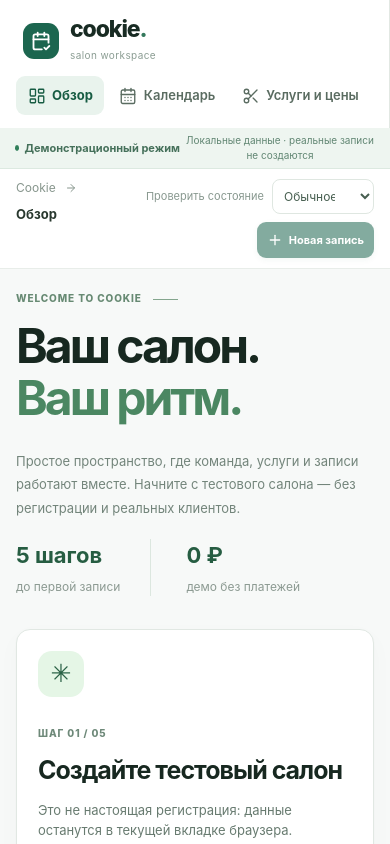
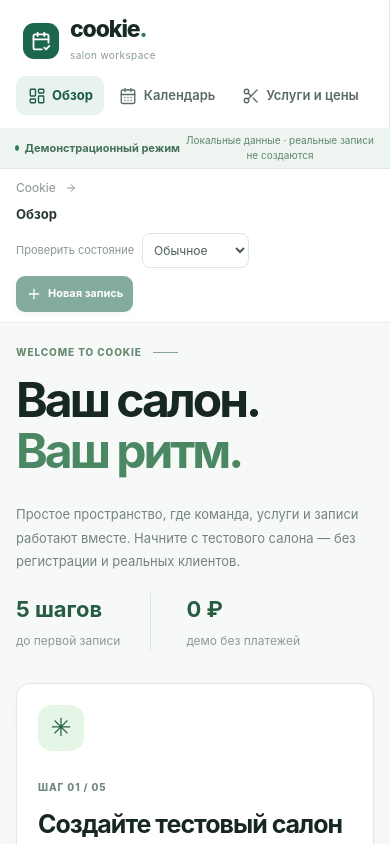
Before and after one commit to tim8es/cookie, a Svelte app in the folder apps/web/: page / in a window 390 px wide. Shown: the top 844 px of the page. Built offline with nearby package versions, Linux system fonts and the light colour scheme.

Commit message:
fix(web): stack compact topbar controls on narrow 320px viewport

```diff
--- a/apps/web/src/styles.css
+++ b/apps/web/src/styles.css
@@ -588,8 +588,12 @@ h2 { color: #172820; letter-spacing: -.5px; }
   .summary-price > strong { font-size: 24px; }
 }
 @media (max-width: 420px) {
+  .topbar { flex-wrap: wrap; gap: 8px; }
+  .topbar-title { flex: 1 1 100%; min-width: 0; }
+  .topbar-actions { flex: 1 1 100%; min-width: 0; justify-content: space-between; }
+  .preview-control { min-width: 0; }
+  .topbar .preview-control select { min-width: 0; width: 107px; }
   .topbar button.btn-top[data-slot=button] { min-height: 35px; padding: 7px 9px; font-size: 11px; }
-  .preview-control select { min-width: 96px; }
   .booking-form { padding: 19px 16px; }
   .booking-form-header { gap: 10px; }
   .booking-form-symbol { width: 36px; height: 36px; }
```
